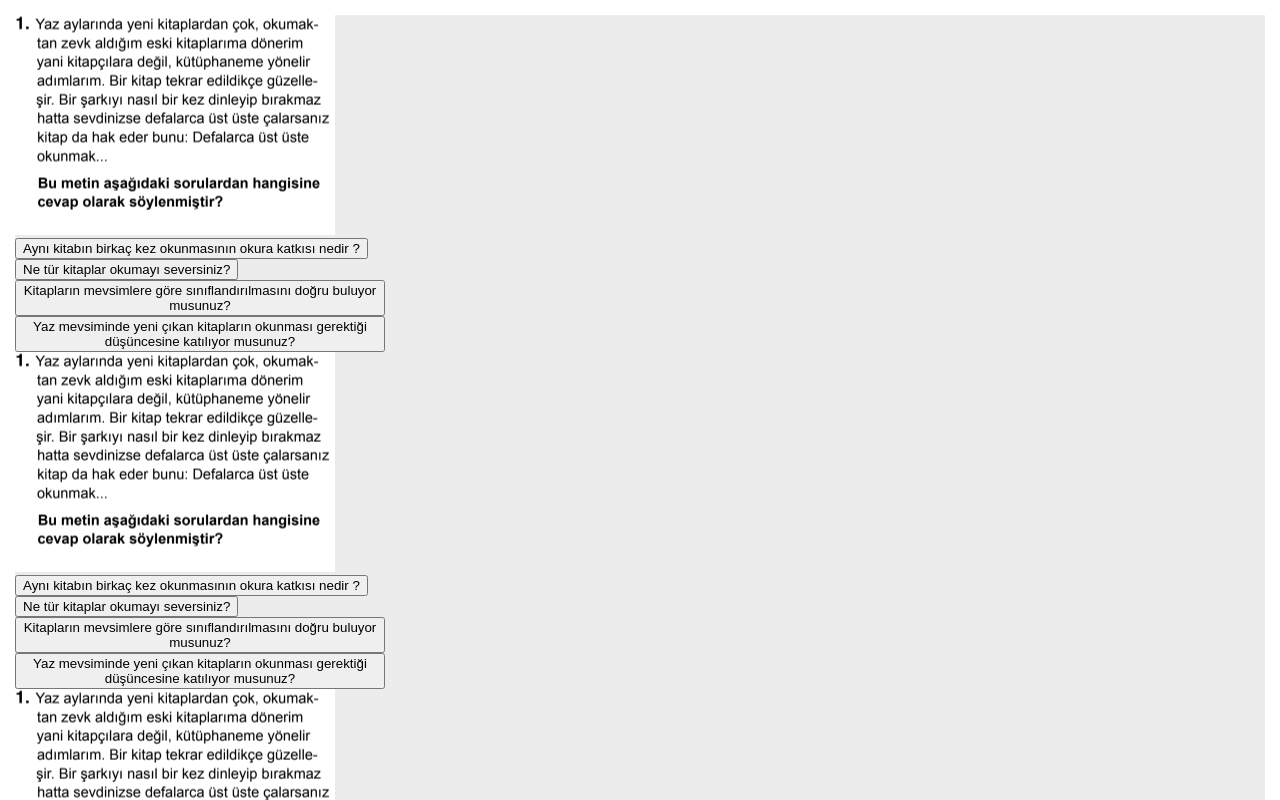
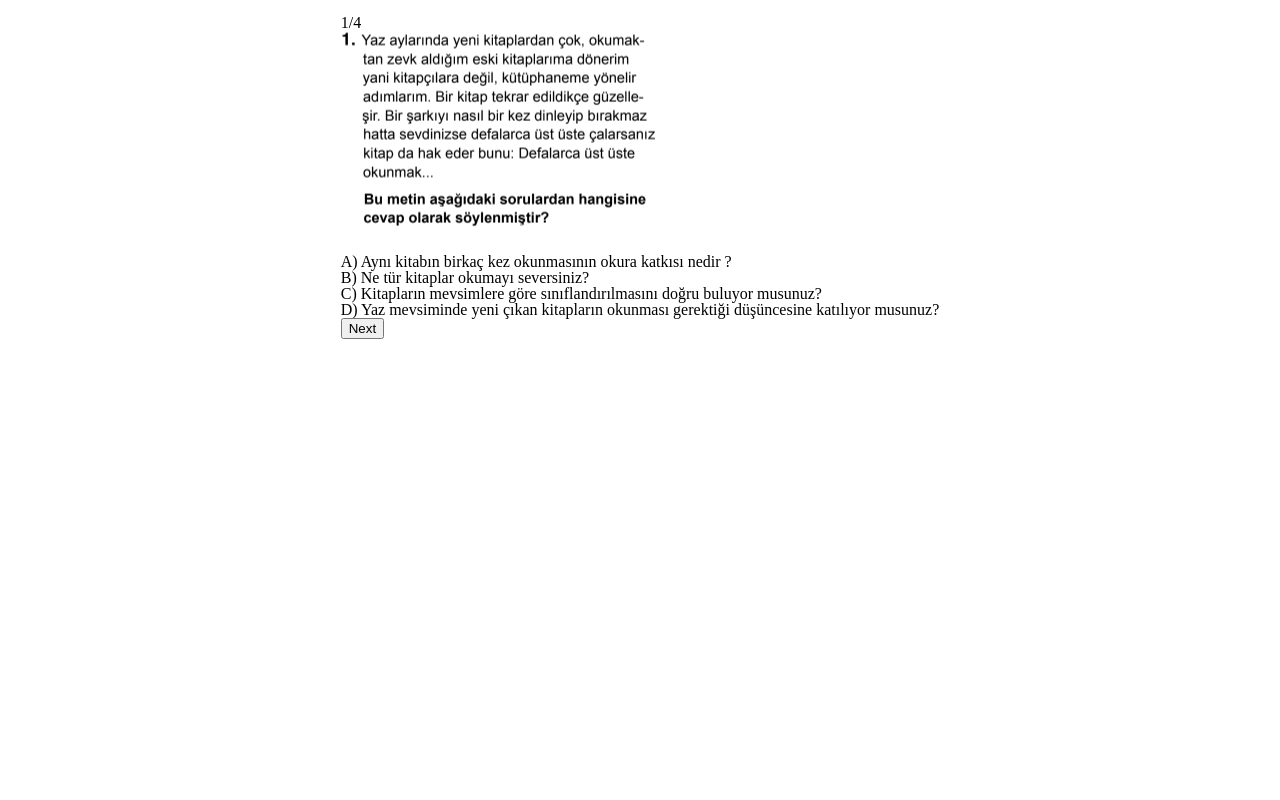
Before and after one commit to merovinjs/quiz-qpp, a React (Vite) app: page / in a window 1280 px wide. Shown: the top 800 px of the page. Built offline with nearby package versions, Linux system fonts and the light colour scheme.

Commit message:
photo added

```diff
--- /dev/null
+++ b/src/components/Quiz.tsx
@@ -0,0 +1,78 @@
+import { useState } from "react";
+import styles from "./styles.module.css";
+import { resultsInitialState } from "../data/quizdata";
+interface Props {
+  question: any;
+  choices: string[];
+  correctAnswer: string;
+}
+const Quiz = ({ questions }: any) => {
+  const [currentQuestion, setCurrentQuestion] = useState(0);
+  const [answerIdx, setAnswerIdx] = useState(null);
+  const [answer, setAnswer] = useState(false);
+  const [result, setResult] = useState(resultsInitialState);
+  const { question, choices, correctAnswer }: Props =
+    questions[currentQuestion];
+
+  const onAnswerClick = (answer: any, index: any) => {
+    setAnswerIdx(index);
+    if (answer === correctAnswer) {
+      setAnswer(true);
+    } else {
+      setAnswer(false);
+    }
+  };
+  const onClickNext = () => {
+    setAnswerIdx(null);
+    setResult((prev) =>
+      answer
+        ? {
+            ...prev,
+            score: prev.score + 1,
+            correctAnswers: prev.correctAnswers + 1,
+          }
+        : {
+            ...prev,
+            score: prev.score - 0.25,
+            wrongAnswers: prev.wrongAnswers + 1,
+          }
+    );
+    if (currentQuestion !== questions.length - 1) {
+      setCurrentQuestion(currentQuestion + 1);
+    } else {
+      setCurrentQuestion(0);
+    }
+  };
+  return (
+    <div className={styles.container}>
+      <>
+        <span className="">{currentQuestion + 1}</span>
+        <span className="">/{questions.length}</span>
+        <div>
+          <img src={question} alt="soru" />
+          <ul>
+            {choices.map((choice: any, index) => (
+              <li
+                onClick={() => onAnswerClick(choice, index)}
+                key={choice}
+                className={answerIdx === index ? styles.selecetedAnswer : ""}
+              >
+                {choice}
+              </li>
+            ))}
+          </ul>
+        </div>
+        <div className={styles.footer}>
+          <button onClick={onClickNext}>
+            {currentQuestion === questions.length - 1
+              ? styles.finish
+              : styles.next}
+            Next
+          </button>
+        </div>
+      </>
+    </div>
+  );
+};
+
+export default Quiz;
--- a/src/components/QuizCard.tsx
+++ /dev/null
@@ -1,24 +0,0 @@
-import styles from "./styles.module.css";
-const QuizCard = ({ item, score, setScore }: any) => {
-  const handleAnswer = (answer: any): void => {
-    if (answer.isCorrect === true) {
-      setScore(score + 1);
-    }
-  };
-  return (
-    <div className={styles.container}>
-      <div className={styles.question}>
-        <img src={item.questionImg} alt="image" />
-        <ul>
-          {item.answerOptions.map((answer: any, index: number) => (
-            <button onClick={() => handleAnswer(answer)} key={index}>
-              {answer.answerText}
-            </button>
-          ))}
-        </ul>
-      </div>
-    </div>
-  );
-};
-
-export default QuizCard;
--- a/src/components/styles.module.css
+++ b/src/components/styles.module.css
@@ -1,6 +1,17 @@
 .container {
-  background-color: rgba(0, 0, 0, 0.075);
+  background-color: #ffffff;
 }
+.answerBtn {
+  cursor: pointer;
+  border: none;
+  background: transparent;
+  text-align: left;
+  padding: 5px 10px 3px 20px;
+}
+
 .question {
   width: 370px;
 }
+.selecetedAnswer {
+  background-color: aquamarine;
+}
--- a/src/data/quizdata.ts
+++ b/src/data/quizdata.ts
@@ -1,82 +1,58 @@
-export const quizData = [
-  {
-    questionImg: "t_1_soru.png",
-    answerOptions: [
-      {
-        answerText: "Aynı kitabın birkaç kez okunmasının okura katkısı nedir ?",
-        isCorrect: false,
-      },
-      { answerText: "Ne tür kitaplar okumayı seversiniz?", isCorrect: false },
-      {
-        answerText:
-          "Kitapların mevsimlere göre sınıflandırılmasını doğru buluyor musunuz?",
-        isCorrect: false,
-      },
-      {
-        answerText:
-          "Yaz mevsiminde yeni çıkan kitapların okunması gerektiği düşüncesine katılıyor musunuz?",
-        isCorrect: true,
-      },
-    ],
-  },
-  {
-    questionImg: "t_1_soru.png",
-    answerOptions: [
-      {
-        answerText: "Aynı kitabın birkaç kez okunmasının okura katkısı nedir ?",
-        isCorrect: false,
-      },
-      { answerText: "Ne tür kitaplar okumayı seversiniz?", isCorrect: false },
-      {
-        answerText:
-          "Kitapların mevsimlere göre sınıflandırılmasını doğru buluyor musunuz?",
-        isCorrect: false,
-      },
-      {
-        answerText:
-          "Yaz mevsiminde yeni çıkan kitapların okunması gerektiği düşüncesine katılıyor musunuz?",
-        isCorrect: true,
-      },
-    ],
-  },
-  {
-    questionImg: "t_1_soru.png",
-    answerOptions: [
-      {
-        answerText: "Aynı kitabın birkaç kez okunmasının okura katkısı nedir ?",
-        isCorrect: false,
-      },
-      { answerText: "Ne tür kitaplar okumayı seversiniz?", isCorrect: false },
-      {
-        answerText:
-          "Kitapların mevsimlere göre sınıflandırılmasını doğru buluyor musunuz?",
-        isCorrect: false,
-      },
-      {
-        answerText:
-          "Yaz mevsiminde yeni çıkan kitapların okunması gerektiği düşüncesine katılıyor musunuz?",
-        isCorrect: true,
-      },
-    ],
-  },
-  {
-    questionImg: "t_1_soru.png",
-    answerOptions: [
-      {
-        answerText: "Aynı kitabın birkaç kez okunmasının okura katkısı nedir ?",
-        isCorrect: false,
-      },
-      { answerText: "Ne tür kitaplar okumayı seversiniz?", isCorrect: false },
-      {
-        answerText:
-          "Kitapların mevsimlere göre sınıflandırılmasını doğru buluyor musunuz?",
-        isCorrect: false,
-      },
-      {
-        answerText:
-          "Yaz mevsiminde yeni çıkan kitapların okunması gerektiği düşüncesine katılıyor musunuz?",
-        isCorrect: true,
-      },
-    ],
-  },
-];
+export const quizData = {
+  questions: [
+    {
+      question: "t_1_soru.png",
+      choices: [
+        "A) Aynı kitabın birkaç kez okunmasının okura katkısı nedir ?",
+        "B) Ne tür kitaplar okumayı seversiniz?",
+        "C) Kitapların mevsimlere göre sınıflandırılmasını doğru buluyor musunuz?",
+        "D) Yaz mevsiminde yeni çıkan kitapların okunması gerektiği düşüncesine katılıyor musunuz?",
+      ],
+      correctAnswer:
+        "D) Yaz mevsiminde yeni çıkan kitapların okunması gerektiği düşüncesine katılıyor musunuz?",
+    },
+    {
+      question: "t_1_soru.png",
+      choices: [
+        "A) Aynı kitabın birkaç kez okunmasının okura katkısı nedir ?",
+        "B) Ne tür kitaplar okumayı seversiniz?",
+        "C) Kitapların mevsimlere göre sınıflandırılmasını doğru buluyor musunuz?",
+        "D) Yaz mevsiminde yeni çıkan kitapların okunması gerektiği düşüncesine katılıyor musunuz?",
+      ],
+      correctAnswer:
+        "D) Yaz mevsiminde yeni çıkan kitapların okunması gerektiği düşüncesine katılıyor musunuz?",
+    },
+    {
+      question: "t_1_soru.png",
+      choices: [
+        "A) Aynı kitabın birkaç kez okunmasının okura katkısı nedir ?",
+        "B) Ne tür kitaplar okumayı seversiniz?",
+        "C) Kitapların mevsimlere göre sınıflandırılmasını doğru buluyor musunuz?",
+        "D) Yaz mevsiminde yeni çıkan kitapların okunması gerektiği düşüncesine katılıyor musunuz?",
+      ],
+      correctAnswer:
+        "D) Yaz mevsiminde yeni çıkan kitapların okunması gerektiği düşüncesine katılıyor musunuz?",
+    },
+    {
+      question: "t_1_soru.png",
+      choices: [
+        "A) Aynı kitabın birkaç kez okunmasının okura katkısı nedir ?",
+        "B) Ne tür kitaplar okumayı seversiniz?",
+        "C) Kitapların mevsimlere göre sınıflandırılmasını doğru buluyor musunuz?",
+        "D) Yaz mevsiminde yeni çıkan kitapların okunması gerektiği düşüncesine katılıyor musunuz?",
+      ],
+      correctAnswer:
+        "D) Yaz mevsiminde yeni çıkan kitapların okunması gerektiği düşüncesine katılıyor musunuz?",
+    },
+  ],
+};
+interface ResultsState {
+  score: number;
+  correctAnswers: number;
+  wrongAnswers: number;
+}
+export const resultsInitialState: ResultsState = {
+  score: 0,
+  correctAnswers: 0,
+  wrongAnswers: 0,
+};
--- a/src/pages/home/Home.tsx
+++ b/src/pages/home/Home.tsx
@@ -1,23 +1,10 @@
-import { useState } from "react";
-import QuizCard from "../../components/QuizCard";
+import styles from "./styles.module.css";
 import { quizData } from "../../data/quizdata";
-import styles from "./styles.module.css";
+import Quiz from "../../components/Quiz";
 const Home = () => {
-  const [score, setScore] = useState(0);
-  const [showresult, setShowResult] = useState(false);
-
-  const handleFinish = () => {
-    setShowResult(true);
-  };
-
-  console.log(quizData);
   return (
     <div className={styles.container}>
-      {quizData.map((item: any, index) => (
-        <QuizCard key={index} item={item} score={score} setScore={setScore} />
-      ))}
-      <button onClick={handleFinish}>finish</button>
-      {showresult && <p>Your Score: {score}</p>}
+      <Quiz questions={quizData.questions} />
     </div>
   );
 };
--- a/src/pages/home/styles.module.css
+++ b/src/pages/home/styles.module.css
@@ -1,3 +1,8 @@
 .container {
   padding: 15px;
+  display: flex;
+  flex-direction: column;
+  align-items: center;
+  justify-content: center;
+  gap: 24px;
 }
```
Also changed, not shown: src/data/quizdataeasy.ts (deleted, +0 -38 lines).
